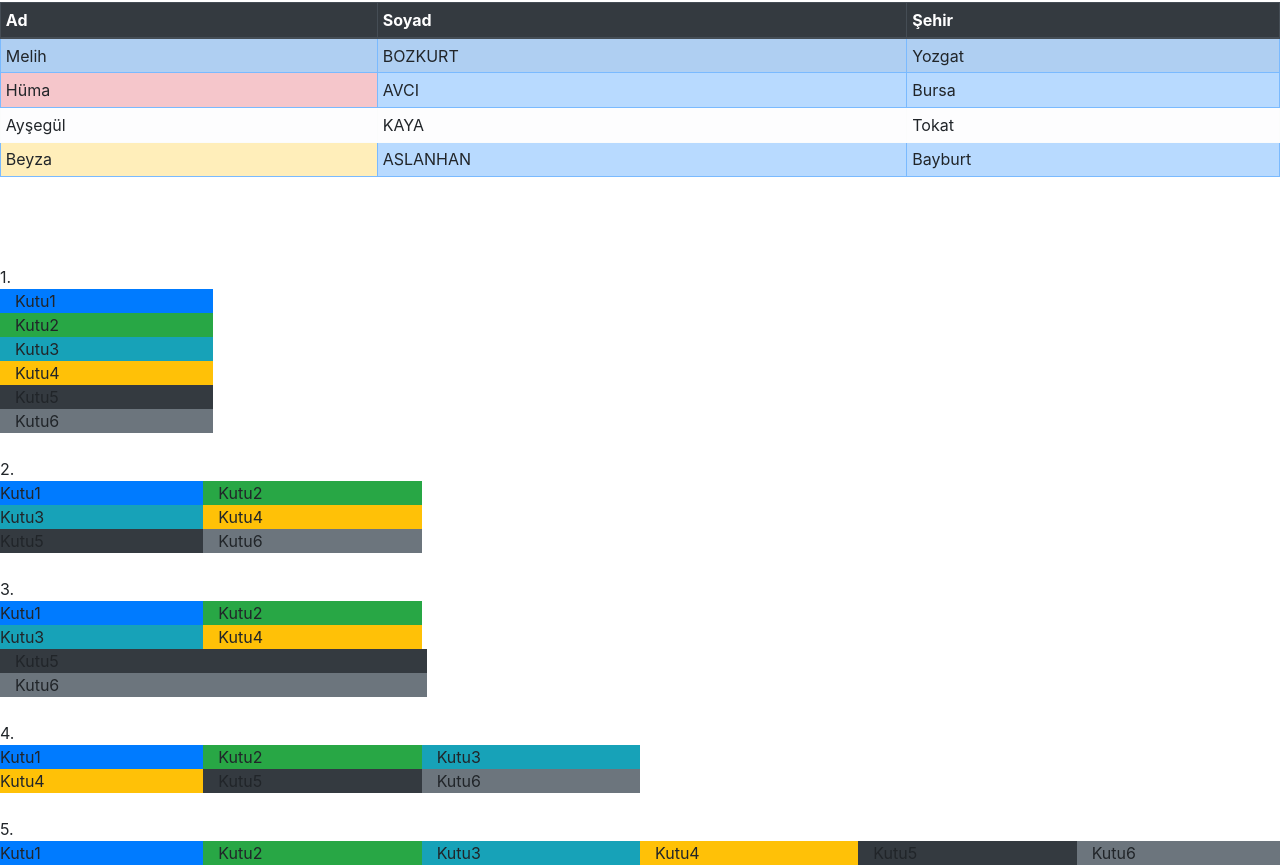
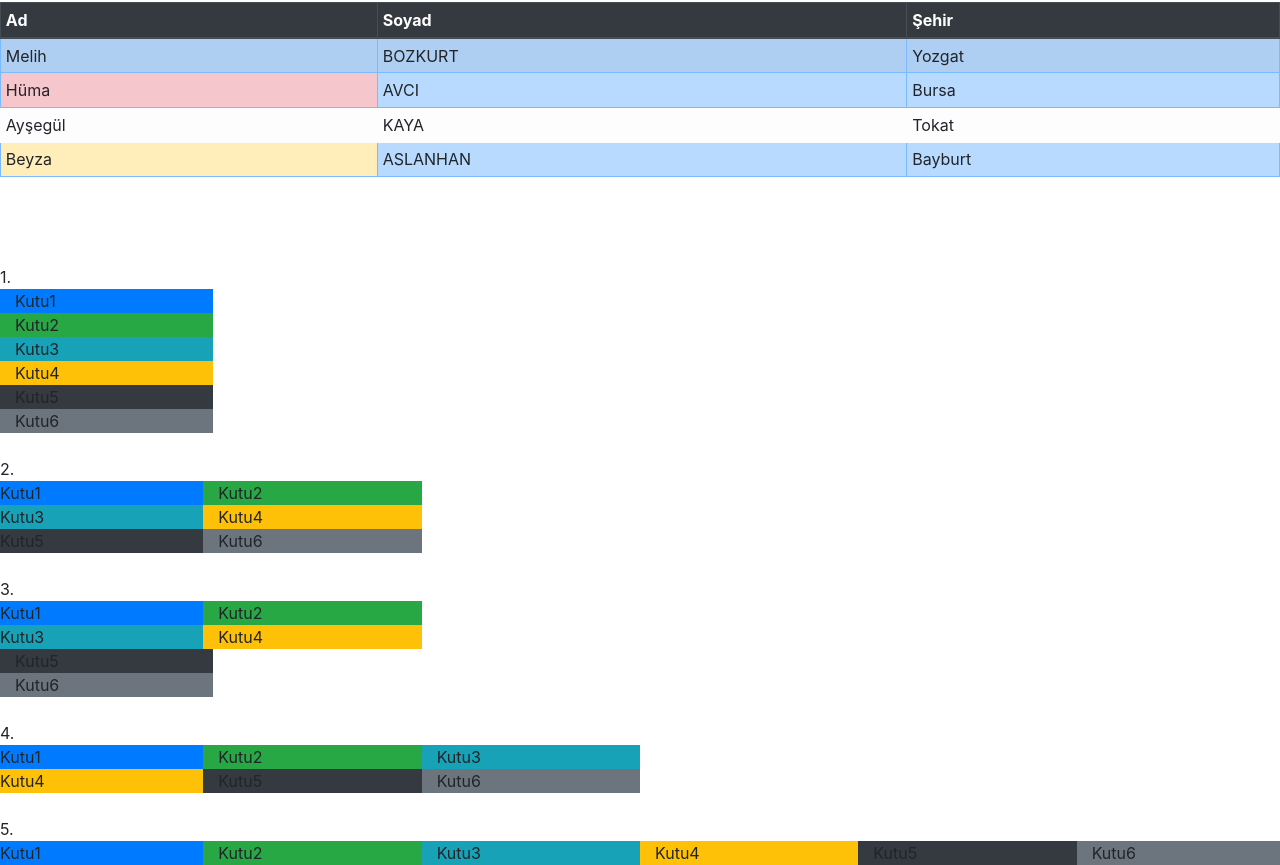
Before and after one commit to korkmazeray2506-spec/KORKMAZ-ERAY, a plain HTML site: page index.html in a window 1280 px wide. Shown: the part 872-1737 px from the top of the page. Drawn offline with nearby package versions, Linux system fonts and the light colour scheme.

Commit message:
Update index.html

```diff
--- a/index.html
+++ b/index.html
@@ -156,13 +156,13 @@ yan yana yazılır.
 
 <div>
 
-    <div class="col-24 col-sm-8 col-md-6 col-lg-4 col-xl-4  bg-dark">Kutu5</div>
+    <div class="col-24 col-sm-8 col-md-6 col-lg-4 col-xl-2  bg-dark">Kutu5</div>
 
 </div>
 
 <div>
 
-    <div class="col-24 col-sm-4 col-md-6 col-lg-4 col-xl-4  bg-secondary">Kutu6</div>
+    <div class="col-24 col-sm-4 col-md-6 col-lg-4 col-xl-2  bg-secondary">Kutu6</div>
 
 </div>
 
```
